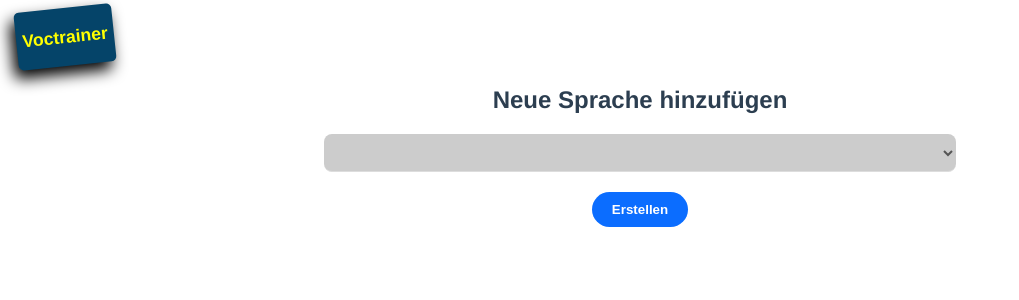
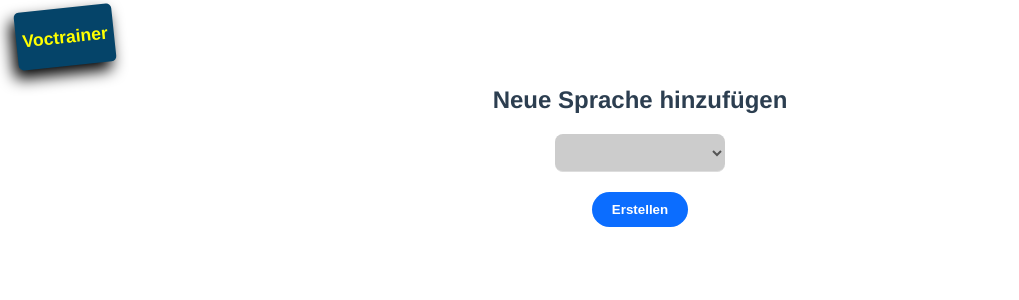
Before and after one commit to DanielVierh/voctrainer, a Vue app: page /AddNewLanguage in a window 1280 px wide. Shown: the top 300 px of the page, without its empty margins (0-1019 px from the left). Built offline with nearby package versions, Linux system fonts and the light colour scheme.

Commit message:
Select Breite angepasst

```diff
--- a/src/views/AddNewLanguage.vue
+++ b/src/views/AddNewLanguage.vue
@@ -82,6 +82,7 @@ form {
 select {
     padding: 10px 6px;
     width: 50%;
+    max-width: 170px;
     box-sizing: border-box;
     border: none;
     border-bottom: 1px solid #ddd;
```
